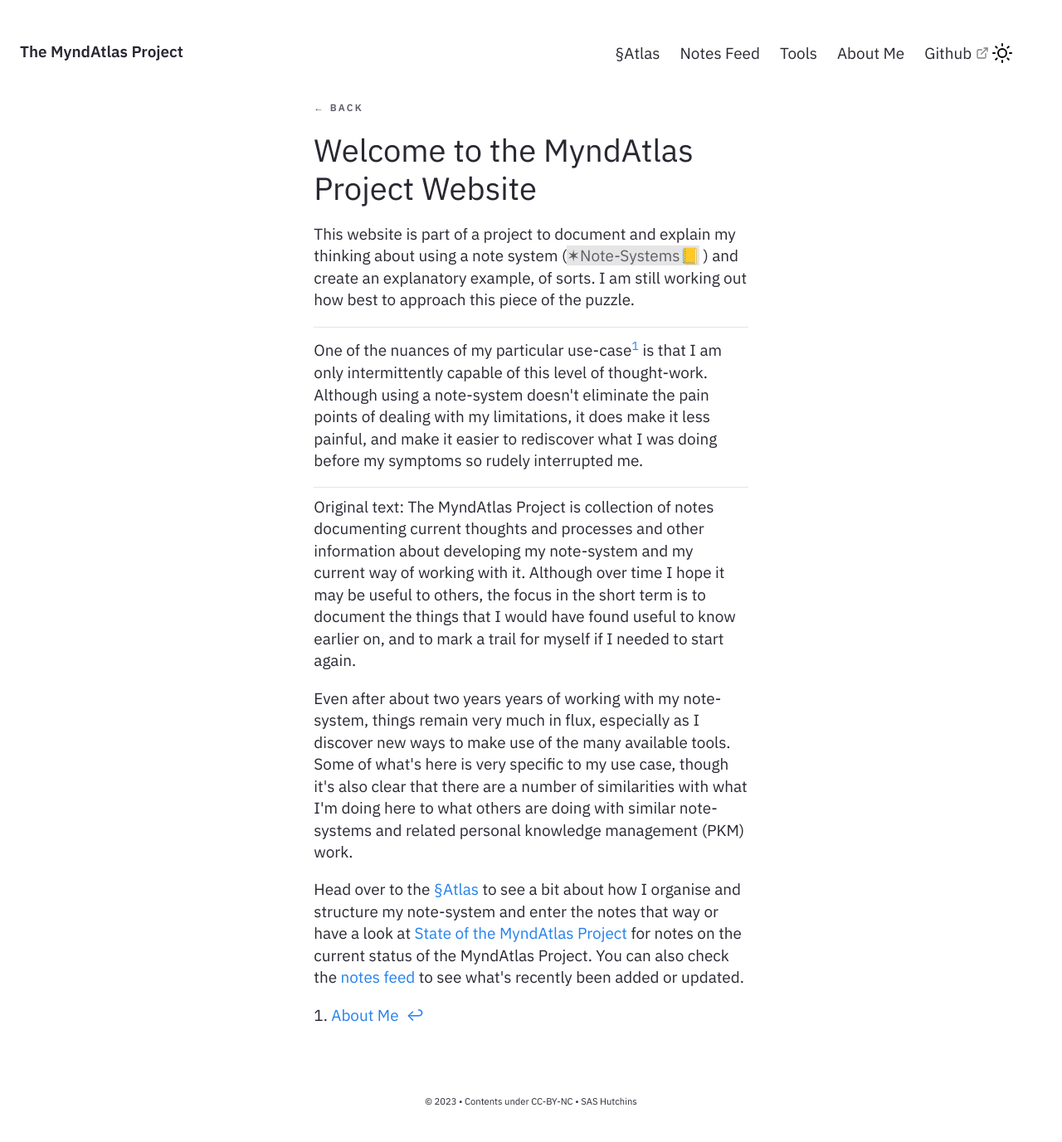
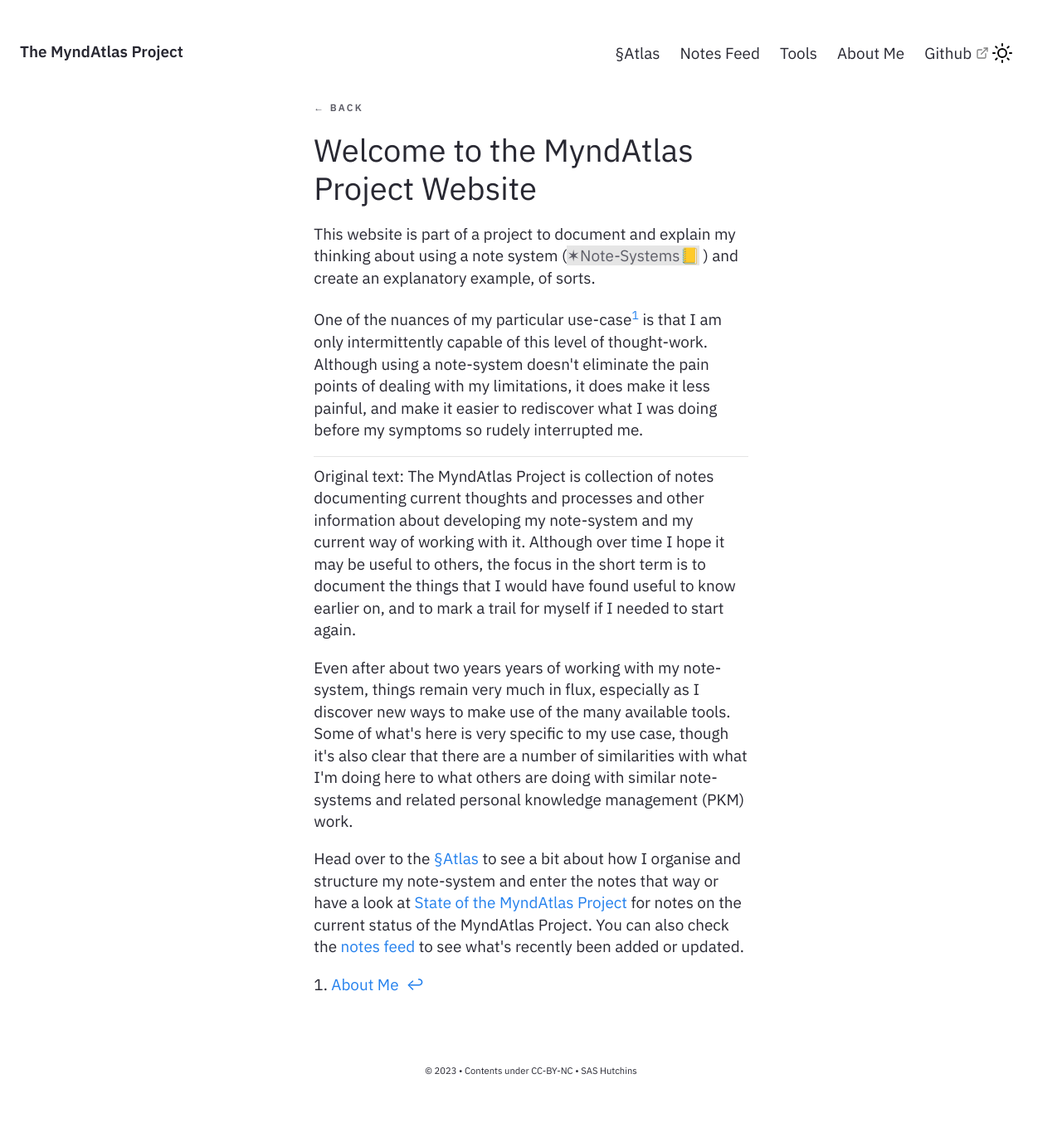
Before and after one commit to myndatlas/myndatlas.github.io, a Jekyll site: the page built from _notes/Public/Welcome to the MyndAtlas Project Website.md, in a window 1280 px wide. Shown: the whole page at 83% size. Built offline with Jekyll 4.4.1, drawn with Linux system fonts in a browser that asks for light colours; after the commit the page ends 1340 px from its top, so only the background shows below that.

Commit message:
314 vault backup: 2023-04-25 16:19:40

```diff
--- a/_notes/Public/Welcome to the MyndAtlas Project Website.md
+++ b/_notes/Public/Welcome to the MyndAtlas Project Website.md
@@ -7,9 +7,10 @@ parent: [[⁋The MyndAtlas Project]]
 ---
 # Welcome to the MyndAtlas Project Website
 
-This website is part of a project to document and explain my thinking about using a note system ([[✶Note-Systems📒]]) and create an explanatory example, of sorts. I am still working out how best to approach this piece of the puzzle.
 
----
+
+This website is part of a project to document and explain my thinking about using a note system ([[✶Note-Systems📒]]) and create an explanatory example, of sorts.
+
 One of the nuances of my particular use-case[^1] is that I am only intermittently capable of this level of thought-work. Although using a note-system doesn't eliminate the pain points of dealing with my limitations, it does make it less painful, and make it easier to rediscover what I was doing before my symptoms so rudely interrupted me.
 
 ---
```
Also changed, not shown: _notes/Public/How I got here.md (+6 -1 lines).
